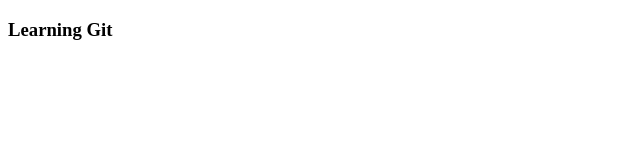
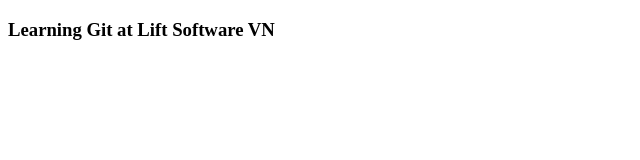
Before and after one commit to ninhnd-lift/Leaning-Git, a plain HTML site: page Learning-Git/index.html in a window 1280 px wide. Shown: the whole page, without its empty margins (0-640 px from the left). Drawn offline with Linux system fonts and the light colour scheme.

Commit message:
Fix: Change title

```diff
--- a/Learning-Git/index.html
+++ b/Learning-Git/index.html
@@ -6,6 +6,6 @@
     <title>Document</title>
   </head>
   <body>
-    <h3>Learning Git</h3>
+    <h3>Learning Git at Lift Software VN</h3>
   </body>
 </html>
```
